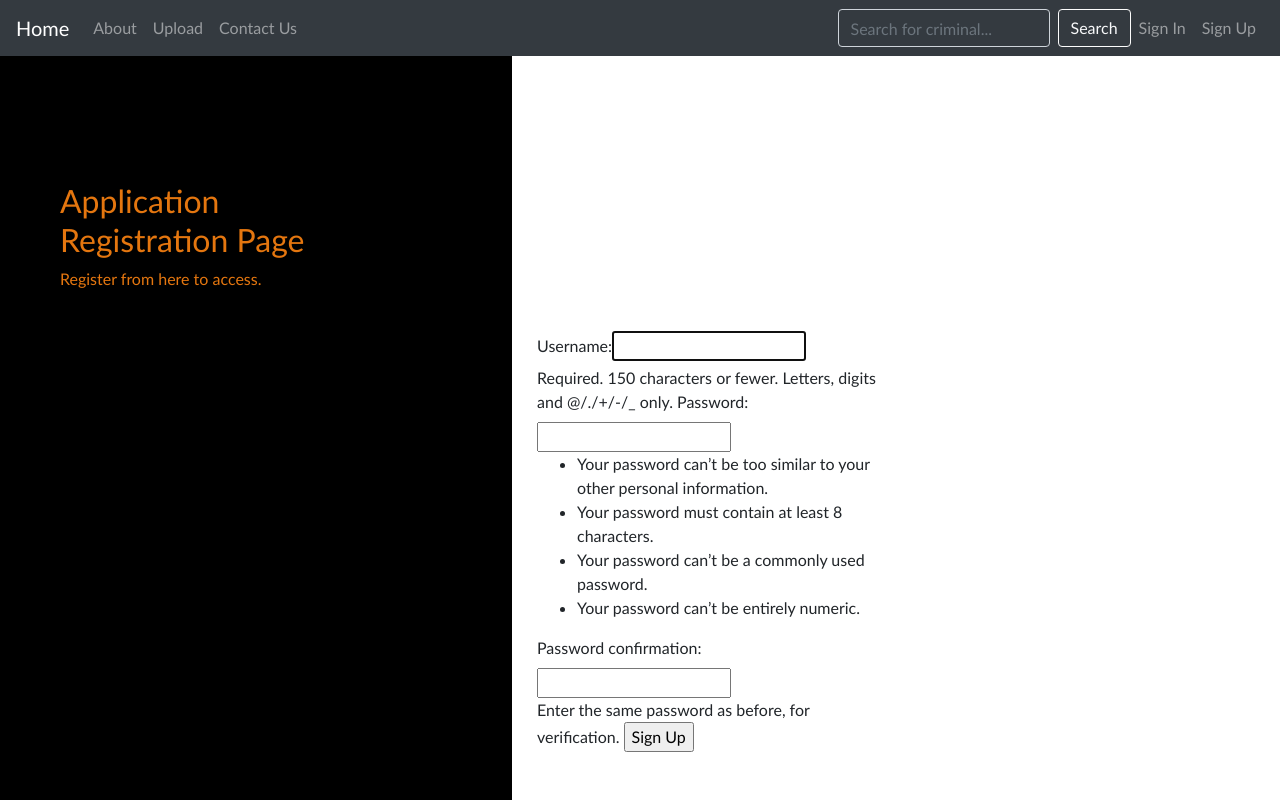
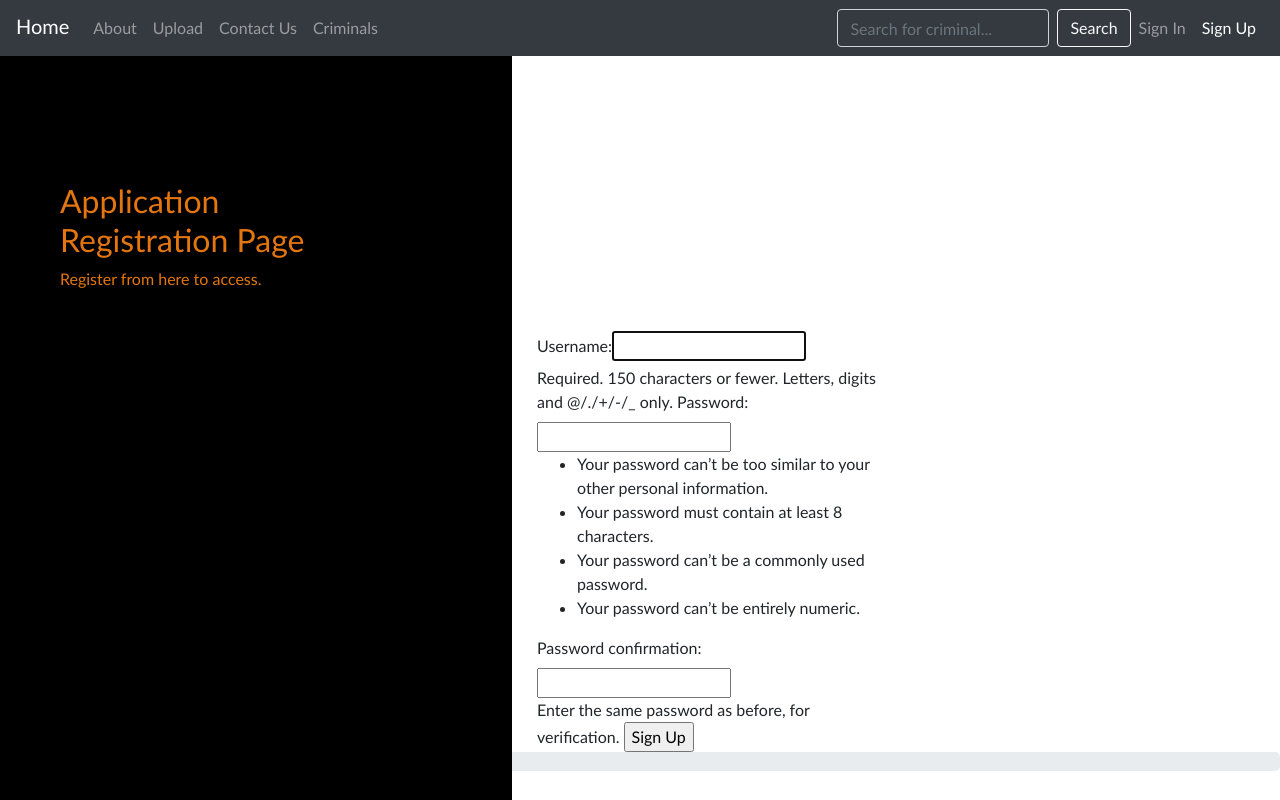
Before and after one commit to mareea-mehbin/cds, a Django app: page /accounts/signup/ in a window 1280 px wide. Run offline with Django 3.2, Linux system fonts and the light colour scheme; some libraries are stand-ins or nearby versions.

Commit message:
active navlinks

```diff
--- a/criminals/urls.py
+++ b/criminals/urls.py
@@ -2,5 +2,5 @@ from django.urls import path, include
 from . import views
 
 urlpatterns = [
-    path('', views.display),
+    path('', views.display, name='criminals'),
 ]
--- a/static/css/styles.css
+++ b/static/css/styles.css
@@ -16,7 +16,11 @@ body {
     background-color: #1976d2;
 }
 
-.btn {
+.navbar-brand {
+    padding-top: 0px;
+}
+
+search {
     border-color: #fcfcfc;
 }
 
--- a/templates/base_template.html
+++ b/templates/base_template.html
@@ -14,6 +14,9 @@
   <div class="container-fluid p-0">
     <nav class="navbar navbar-expand-sm bg-dark navbar-dark fixed-top">
       <a class="navbar-brand" href="{% url 'home' %}">Home</a>
+      <div class="navbar-brand d-md-none d-lg-none d-xl-none ml-auto">
+        {{ request.resolver_match.url_name|capfirst }}
+      </div>
       <button class="navbar-toggler" type="button" data-toggle="collapse" data-target="#navbarSupportedContent"
         aria-controls="navbarSupportedContent" aria-expanded="false" aria-label="Toggle navigation">
         <span class="navbar-toggler-icon"></span>
@@ -21,20 +24,23 @@
       <div class="collapse navbar-collapse" id="navbarSupportedContent">
         <ul class="navbar-nav mr-auto">
           <li class="nav-item">
-            <a class="nav-link" href="#">About</a>
+            <a class="nav-link {% if request.resolver_match.url_name == 'about'%} active {% endif %}" href="#">About</a>
           </li>
           <li class="nav-item">
-            <a class="nav-link" href=" {% url 'upload' %} ">Upload</a>
+            <a class="nav-link {% if request.resolver_match.url_name == 'upload'%} active {% endif %}" href=" {% url 'upload' %} ">Upload</a>
           </li>
           <li class="nav-item">
-            <a class="nav-link" href="#">Contact Us</a>
+            <a class="nav-link {% if request.resolver_match.url_name == 'contact'%} active {% endif %}" href="#">Contact Us</a>
+          </li>
+          <li class="nav-item">
+            <a class="nav-link {% if request.resolver_match.url_name == 'criminals'%} active {% endif %}" href=" {% url 'criminals'%} ">Criminals</a>
           </li>
         </ul>
         <form class="form-inline my-2 my-lg-0 ml-auto">
           <input class="form-control mr-sm-2 bg-transparent" type="search" placeholder="Search for criminal..."
             aria-label="Search">
           <div class="mt-1 mt-md-0">
-            <button class="btn btn-outline-light" type="submit">Search</button>
+            <button class="search btn btn-outline-light" type="submit">Search</button>
           </div>
         </form>
         <ul class="navbar-nav">
@@ -47,10 +53,10 @@
           </li>
           {% else %}
           <li class="nav-item">
-            <a class="nav-link" href="{% url 'accounts:login' %}"> Sign In </a>
+            <a class="nav-link {% if request.resolver_match.url_name == 'login'%} active {% endif %}" href="{% url 'accounts:login' %}"> Sign In </a>
           </li>
           <li class="nav-item">
-            <a class="nav-link" href=" {% url 'accounts:signup' %} "> Sign Up </a>
+            <a class="nav-link {% if request.resolver_match.url_name == 'signup'%} active {% endif %}" href=" {% url 'accounts:signup' %} "> Sign Up </a>
           </li>
           {% endif %}
         </ul>
@@ -59,6 +65,10 @@
   </div>
 
   {% block content %} {% endblock %}
+
+  <div class="jumbotron footer" style="margin-bottom:0">
+    <p>Designed by Mareea, Sachin & Eric</p>
+  </div>
 
   <script src="https://code.jquery.com/jquery-3.3.1.slim.min.js"
     integrity="sha384-q8i/X+965DzO0rT7abK41JStQIAqVgRVzpbzo5smXKp4YfRvH+8abtTE1Pi6jizo"
```
Also changed, not shown: templates/home.html (+2 -5 lines), db.sqlite3, static/images/missing_sww0JeK.jpeg (added), static/images/pp_MfK8AnY.jpg (added).
